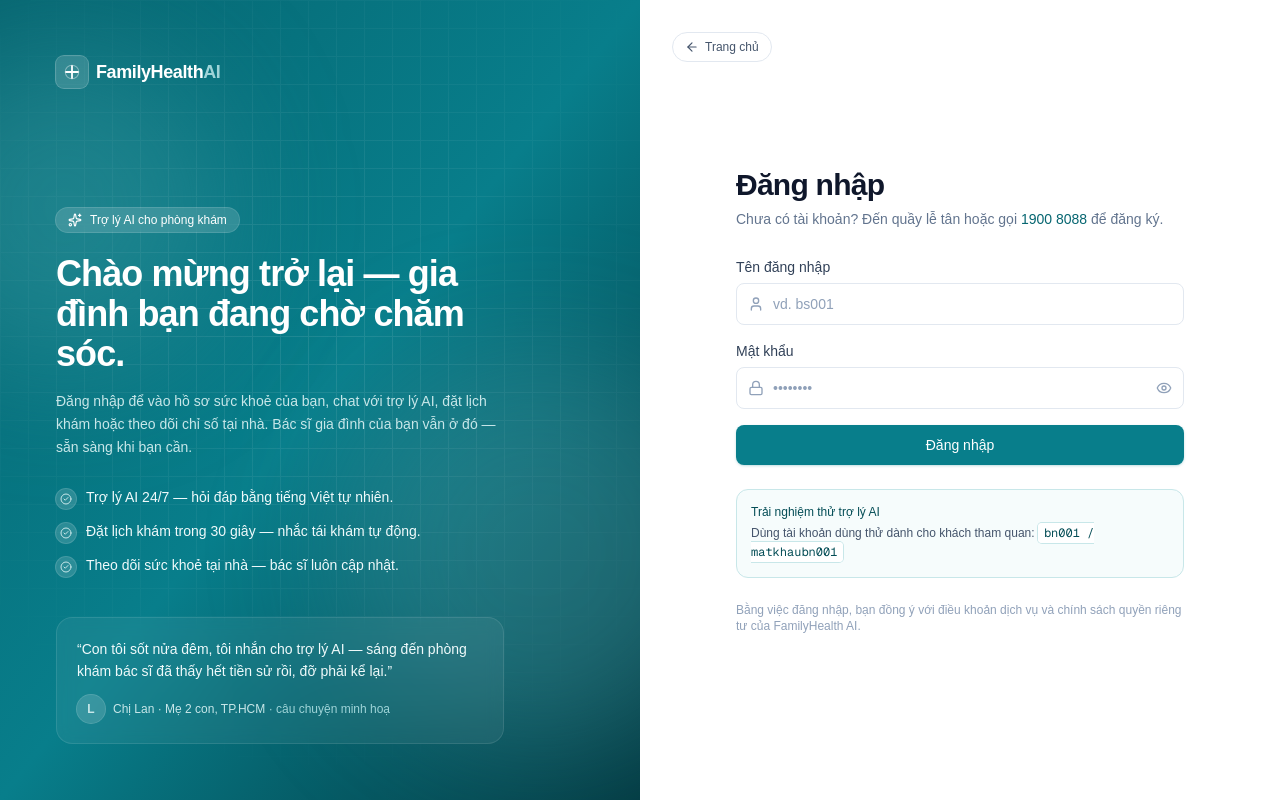
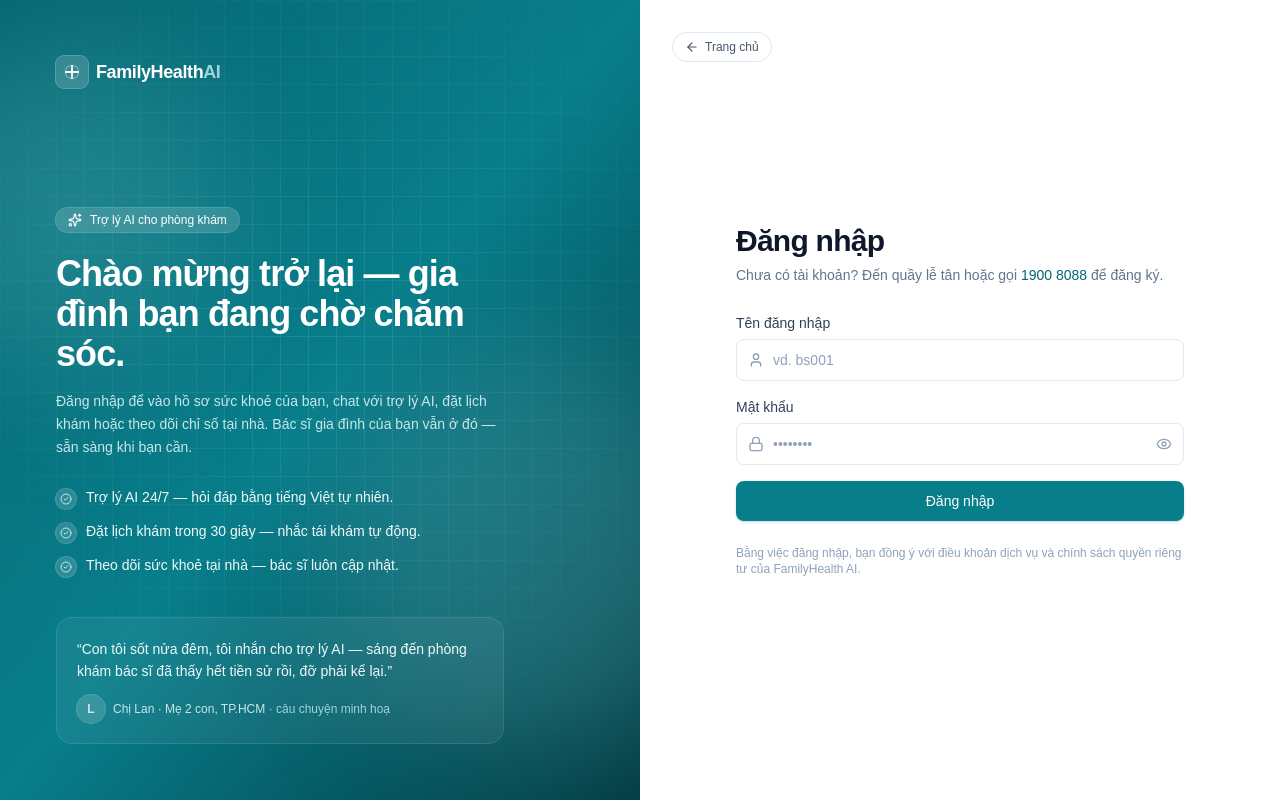
Before and after one commit to thientd05/hospital-assistant-agent, a Next.js app in the folder apps/web/: page /login in a window 1280 px wide. Built offline with nearby package versions, Linux system fonts and the light colour scheme; no server answers.

Commit message:
rm try account

```diff
--- a/apps/web/app/(marketing)/login/page.tsx
+++ b/apps/web/app/(marketing)/login/page.tsx
@@ -270,16 +270,6 @@
             </button>
           </form>
 
-          <div className="mt-6 rounded-xl border border-brand-100 bg-brand-50/60 p-3.5 text-xs text-slate-600">
-            <p className="font-medium text-brand-800">Trải nghiệm thử trợ lý AI</p>
-            <p className="mt-1 leading-relaxed">
-              Dùng tài khoản dùng thử dành cho khách tham quan:{" "}
-              <code className="rounded bg-white px-1.5 py-0.5 ring-1 ring-brand-100 text-brand-800">
-                bn001 / matkhaubn001
-              </code>
-            </p>
-          </div>
-
           <p className="mt-6 text-xs text-slate-400">
             Bằng việc đăng nhập, bạn đồng ý với điều khoản dịch vụ và chính sách quyền riêng tư của FamilyHealth AI.
           </p>
```
